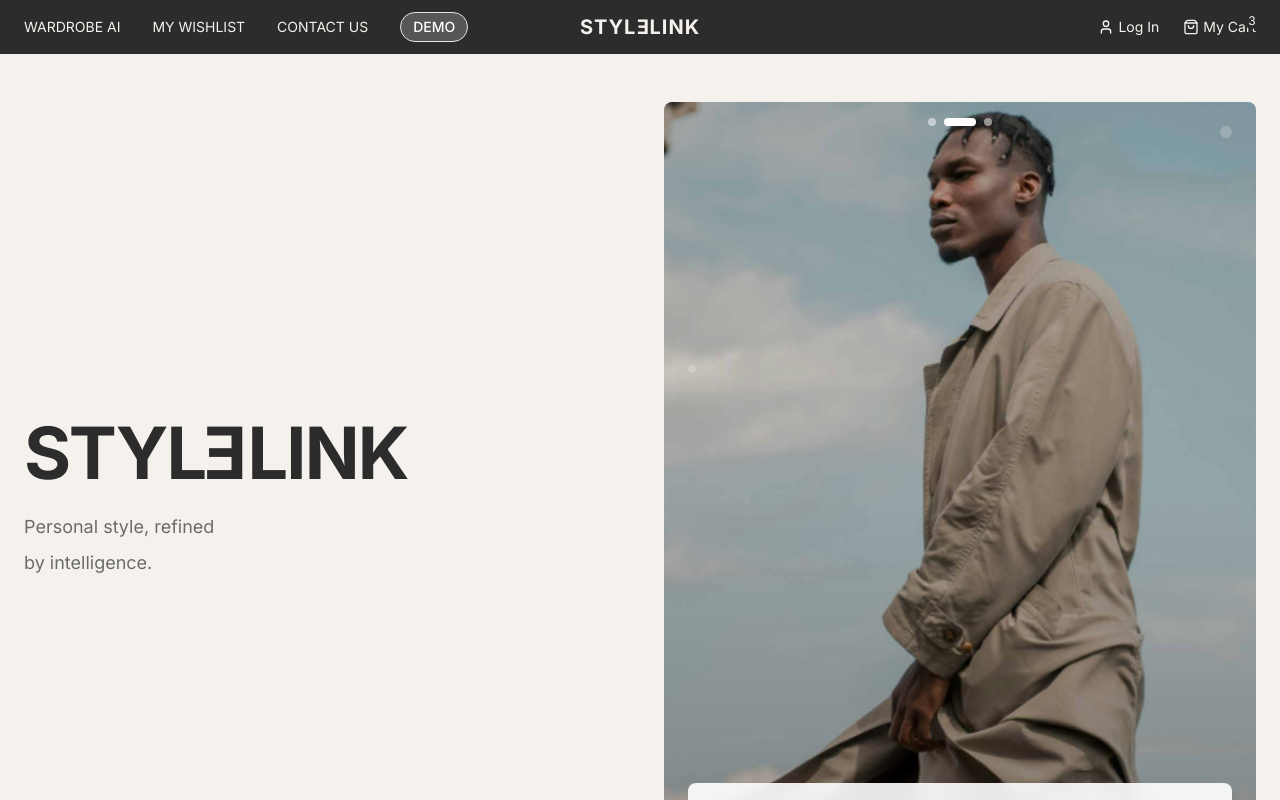
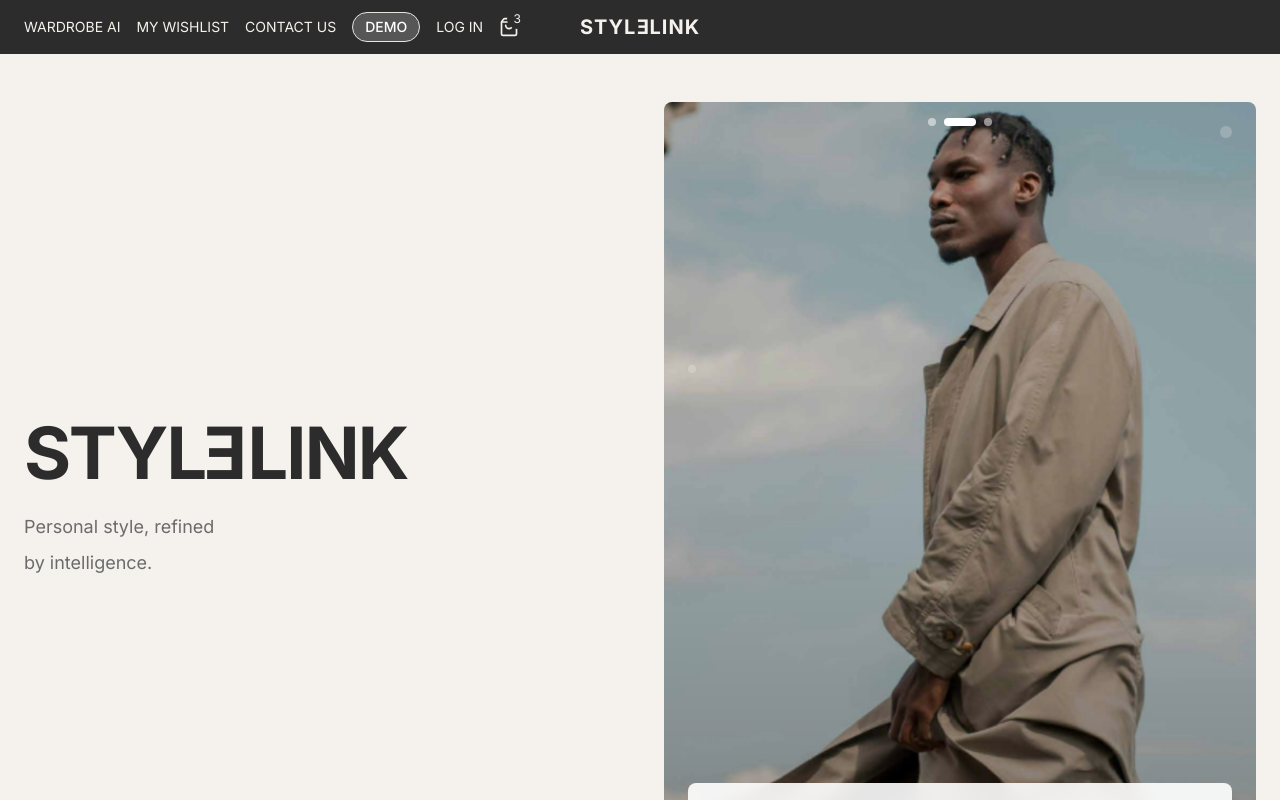
Before and after one commit to Dpippin09/StyleLink, a Next.js app: page / in a window 1280 px wide. Shown: the top 800 px of the page. Built offline with nearby package versions, Linux system fonts and the light colour scheme; a web font is replaced by a local one.

Commit message:
hamburger menu work

```diff
--- a/src/app/page.tsx
+++ b/src/app/page.tsx
@@ -7,6 +7,7 @@ import Link from 'next/link';
 import { useRouter } from 'next/navigation';
 import HeroCarousel from '@/components/HeroCarousel';
 import SearchWithSuggestions from '@/components/SearchWithSuggestions';
+import MobileHeader from '@/components/MobileHeader';
 
 // Mock popular searches
 const popularSearches = [
@@ -33,54 +34,8 @@ export default function Home() {
 
   return (
     <div className="min-h-screen bg-background">
-      {/* Header - Dark bar at top */}
-      <header className="bg-[var(--header-bg)] text-[var(--header-text)] py-3">
-        <div className="container mx-auto px-4 sm:px-6">
-          <div className="flex items-center justify-between">
-            {/* Left Navigation */}
-            <nav className="hidden md:flex items-center space-x-8 text-sm">
-              <a href="#" className="hover:opacity-75 transition-opacity">WARDROBE AI</a>
-              <Link href="/wishlist" className="hover:opacity-75 transition-opacity">MY WISHLIST</Link>
-              <Link href="/contact" className="hover:opacity-75 transition-opacity">CONTACT US</Link>
-              <Link href="/demo" className="bg-white/20 text-white px-3 py-1 rounded-full hover:bg-white/30 transition-colors font-medium border border-white/30">
-                DEMO
-              </Link>
-            </nav>
-
-            {/* Mobile Navigation */}
-            <nav className="flex md:hidden items-center space-x-4 text-xs">
-              <Link href="/wishlist" className="hover:opacity-75 transition-opacity">WISHLIST</Link>
-              <Link href="/demo" className="bg-white/20 text-white px-2 py-1 rounded-full hover:bg-white/30 transition-colors font-medium border border-white/30">
-                DEMO
-              </Link>
-            </nav>
-
-            {/* Center Logo */}
-            <div className="absolute left-1/2 transform -translate-x-1/2">
-              <h1 className="text-lg sm:text-xl font-bold tracking-wider">
-                STYL
-                <span className="inline-block transform scale-x-[-1]">E</span>
-                LINK
-              </h1>
-            </div>
-
-            {/* Right Navigation */}
-            <div className="flex items-center space-x-3 sm:space-x-6 text-xs sm:text-sm">
-              <Link href="/auth" className="hover:opacity-75 transition-opacity flex items-center">
-                <User className="w-4 h-4 mr-1" />
-                <span className="hidden sm:inline">Log In</span>
-              </Link>
-              <Link href="/cart" className="hover:opacity-75 transition-opacity flex items-center relative">
-                <ShoppingBag className="w-4 h-4 sm:mr-1" />
-                <span className="absolute -top-1 -right-1 bg-primary text-primary-foreground text-xs rounded-full w-4 h-4 flex items-center justify-center leading-none">
-                  3
-                </span>
-                <span className="hidden sm:inline">My Cart</span>
-              </Link>
-            </div>
-          </div>
-        </div>
-      </header>
+      {/* Header */}
+      <MobileHeader currentPage="home" />
 
       {/* Main Hero Section */}
       <main className="container mx-auto px-4 sm:px-6 py-8 sm:py-12">
--- a/src/components/MobileHeader.tsx
+++ b/src/components/MobileHeader.tsx
@@ -25,19 +25,31 @@ export default function MobileHeader({
     { href: '#', label: 'WARDROBE AI', current: currentPage === 'wardrobe' },
     { href: '/wishlist', label: 'MY WISHLIST', current: currentPage === 'wishlist' },
     { href: '/contact', label: 'CONTACT US', current: currentPage === 'contact' },
+    { href: '/demo', label: 'DEMO', current: currentPage === 'demo' },
     { href: '/auth', label: 'LOG IN', current: currentPage === 'auth' }
   ];
+
+  const isHomePage = currentPage === 'home';
 
   return (
     <header className="bg-[var(--header-bg)] text-[var(--header-text)] py-3 relative">
       <div className="container mx-auto px-4 sm:px-6">
         <div className="flex items-center justify-between">
-          {/* Back Button */}
-          <Link href={backLink} className="flex items-center text-xs sm:text-sm hover:opacity-75 transition-opacity">
-            <ArrowLeft className="w-4 h-4 mr-1 sm:mr-2" />
-            <span className="hidden sm:inline">{backText}</span>
-            <span className="sm:hidden">Back</span>
-          </Link>
+          {/* Left Side - Back Button (non-home) or Mobile Demo Link (home) */}
+          {!isHomePage ? (
+            <Link href={backLink} className="flex items-center text-xs sm:text-sm hover:opacity-75 transition-opacity">
+              <ArrowLeft className="w-4 h-4 mr-1 sm:mr-2" />
+              <span className="hidden sm:inline">{backText}</span>
+              <span className="sm:hidden">Back</span>
+            </Link>
+          ) : (
+            <div className="flex md:hidden items-center space-x-2 text-xs">
+              <Link href="/wishlist" className="hover:opacity-75 transition-opacity">WISHLIST</Link>
+              <Link href="/demo" className="bg-white/20 text-white px-2 py-1 rounded-full hover:bg-white/30 transition-colors font-medium border border-white/30">
+                DEMO
+              </Link>
+            </div>
+          )}
 
           {/* Center Logo */}
           <div className="absolute left-1/2 transform -translate-x-1/2">
@@ -55,6 +67,10 @@ export default function MobileHeader({
                 <span key={item.href} className="text-primary font-medium">
                   {item.label}
                 </span>
+              ) : item.label === 'DEMO' ? (
+                <Link key={item.href} href={item.href} className="bg-white/20 text-white px-3 py-1 rounded-full hover:bg-white/30 transition-colors font-medium border border-white/30">
+                  {item.label}
+                </Link>
               ) : (
                 <Link key={item.href} href={item.href} className="hover:opacity-75 transition-opacity">
                   {item.label}
@@ -105,6 +121,15 @@ export default function MobileHeader({
                     <span key={item.href} className="block text-sm text-primary font-medium">
                       {item.label}
                     </span>
+                  ) : item.label === 'DEMO' ? (
+                    <Link
+                      key={item.href}
+                      href={item.href}
+                      className="inline-block bg-white/20 text-white px-3 py-2 rounded-full hover:bg-white/30 transition-colors font-medium border border-white/30 text-sm"
+                      onClick={() => setIsMobileMenuOpen(false)}
+                    >
+                      {item.label}
+                    </Link>
                   ) : (
                     <Link
                       key={item.href}
```
